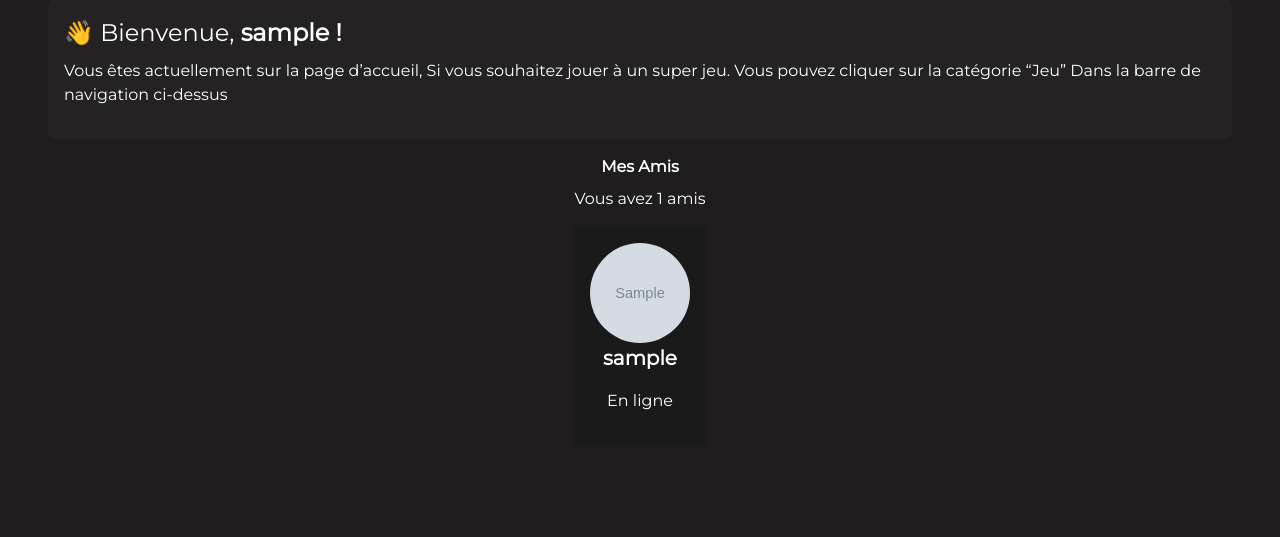
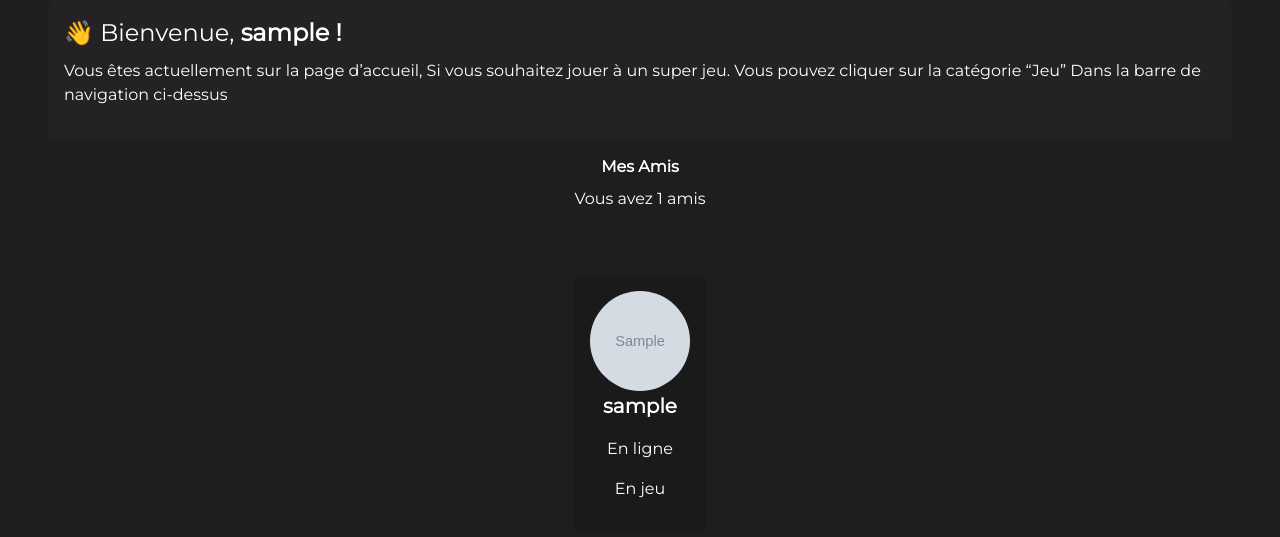
Before and after one commit to Ybellocq/Transcendence, a Django app: page /welcome/ in a window 1280 px wide. Shown: the part 110-647 px from the top of the page. Run offline with Django 4.2, Linux system fonts and the light colour scheme; a user stored in the database is signed in; tables that the repository leaves empty hold one stand-in row (values such as "Sample post"); grey boxes marked "Sample" are stand-in pictures; parts of the project's set-up code (start-up, migrations or seed data) failed here and were passed over; some libraries are stand-ins or nearby versions.

Commit message:
Add a value to see if a user is in a game and show it for users friends

```diff
--- a/app/singlepage/models.py
+++ b/app/singlepage/models.py
@@ -29,6 +29,7 @@ class User(AbstractUser):
     created_at = models.DateTimeField(auto_now_add=True, blank=True)
     updated_at = models.DateTimeField(auto_now=True, blank=True)
     total_matches = models.IntegerField(default=0, blank=True)
+    in_game = models.BooleanField(default=False)
     win = models.IntegerField(default=0, blank=True)
     lose = models.IntegerField(default=0, blank=True)
     is_online = models.BooleanField(default=False)
--- a/app/singlepage/views.py
+++ b/app/singlepage/views.py
@@ -61,7 +61,7 @@ def register(request):
         if form.is_valid():
             user = form.save()
             login(request, user)
-            return render(request, 'welcome.html')
+            return redirect('/welcome/')
         else:
             message = 'Votre formulaire contient des erreurs'
             return render(request, 'register.html', {'form': form, 'message': message})
@@ -79,12 +79,15 @@ def welcome(request):
     for friend in my_friends:
         friend_user = get_user_model().objects.get(id=friend.user2_uid.id)
         friend_is_online = friend_user.is_online
+        friend_is_ongame = friend_user.in_game
         online_status = 'En ligne' if friend_is_online else 'Hors ligne'
+        game_status = 'En jeu' if friend_is_ongame else 'Hors jeu'
         friends.append({
             'username': friend_user.username,
             'profile_image': request.build_absolute_uri(friend_user.profile_image.url),
             'id': friend_user.id,
-            'is_online': online_status
+            'is_online': online_status,
+            'is_ongame': game_status,
         })
     if request.user.is_authenticated:
         return render(request, 'welcome.html', {'user': request.user, 'friends': friends})
@@ -103,6 +106,7 @@ def settings(request):
     picture_form = UpdatePictureForm(instance=request.user)
     form = UpdateUserNameForm(instance=request.user)
     password_form = UpdatePasswordForm(instance=request.user)
+    message = ''
     if request.method == 'POST':
         picture_form = UpdatePictureForm(request.POST, request.FILES, instance=request.user)
         form = UpdateUserNameForm(request.POST, instance=request.user)
@@ -118,11 +122,13 @@ def settings(request):
                 user.save()
                 update_session_auth_hash(request, user)
             else:
+                message = 'Veuillez entrer un mot de passe valide'
                 password_form = UpdatePasswordForm(instance=request.user)
         else:
+            message = 'Votre formulaire contient des erreurs'
             picture_form = UpdatePictureForm(instance=request.user)
             form = UpdateUserNameForm(instance=request.user)
-    return render(request, 'settings.html', {'form': form, 'picture_form': picture_form, 'password_form': password_form,})
+    return render(request, 'settings.html', {'form': form, 'picture_form': picture_form, 'password_form': password_form, 'message': message})
 
 # View Profile page : localhost:8000/profile/
 # This view displays the profile page of the application
@@ -240,12 +246,7 @@ def friends(request):
 
 @login_required
 def gamepage(request):
-    if request.user.is_authenticated:
-        return render(request, 'gamepage.html', {'user': request.user})
-    else:
-        message = 'Vous devez être connecté pour accéder à cette page'
-        return render(request, 'index.html', {'message': message, 'form': UsernamesForm(), 'password_form': PasswordForm()})
-
+    return render(request, 'gamepage.html', {'user': request.user})
 # View Game page : localhost:8000/game/
 # This view displays the game page of the application
 # It displays the game page with the user's profile picture, username, and a game
@@ -255,6 +256,7 @@ def gamepage(request):
 def game(request):
     if request.method == 'POST':
         request.user.total_matches += 1
+        request.user.in_game = True
         request.user.save()
 
         game = Game.objects.create(local=True, tournament=False, ended=False, player_uid_id=request.user.id)
@@ -298,6 +300,7 @@ def tournament_match(request):
 def gameia(request):
     if request.method == 'POST':
         request.user.total_matches += 1
+        request.user.in_game = True
         request.user.save()
         level = json.load(request)['level']
         request.session['level'] = level
@@ -325,6 +328,7 @@ def update_score(request):
     if request.method == 'POST':
         user = request.user
         user.win += 1
+        user.in_game = False
         user.save()
 
         winner_uid = json.load(request)['winner_uid']
@@ -346,6 +350,7 @@ def update_loss(request):
     if request.method == 'POST':
         user = request.user
         user.lose += 1
+        user.in_game = False
         user.save()
 
         game = Game.objects.last()
@@ -364,7 +369,6 @@ def update_tournament_match(request):
         winner = data['winner']
         Tournament_up = Tournament.objects.filter(owner_uid_id=request.user.id).last()
         tournament_id = Tournament_up.id
-        print(match_id, winner, tournament_id)
         match = Tournament_Match.objects.get(match_id=match_id, tournament_id=tournament_id)
         match.winner = winner
         match.save()
--- a/app/templates/welcome.html
+++ b/app/templates/welcome.html
@@ -16,12 +16,15 @@
         <div class="row">
         {% for friend in friends %}
           <div class="col d-flex justify-content-center">
-                <div class="user-card p-3 bg-darkdark text-white rounded-2">
+                <div class="user-card p-3 bg-darkdark text-white rounded-2 mt-5">
                     <img src="{{ friend.profile_image }}" class="rounded-circle" width="100" height="100">
                     <p class="fw-bold fs-5 text-center">{{ friend.username }}</p>
 
                     <div class="d-flex justify-content-center items-center">
                         <p class="text-white fw-lighter fs-6 text-center">{{ friend.is_online }}</p>
+                    </div>
+                    <div class="d-flex justify-content-center items-center">
+                        <p class="text-white fw-lighter fs-6 text-center">{{ friend.is_ongame }}</p>
                     </div>
                 </div>
           </div>
```
Also changed, not shown: app/singlepage/migrations/0010_user_in_game.py (added).
